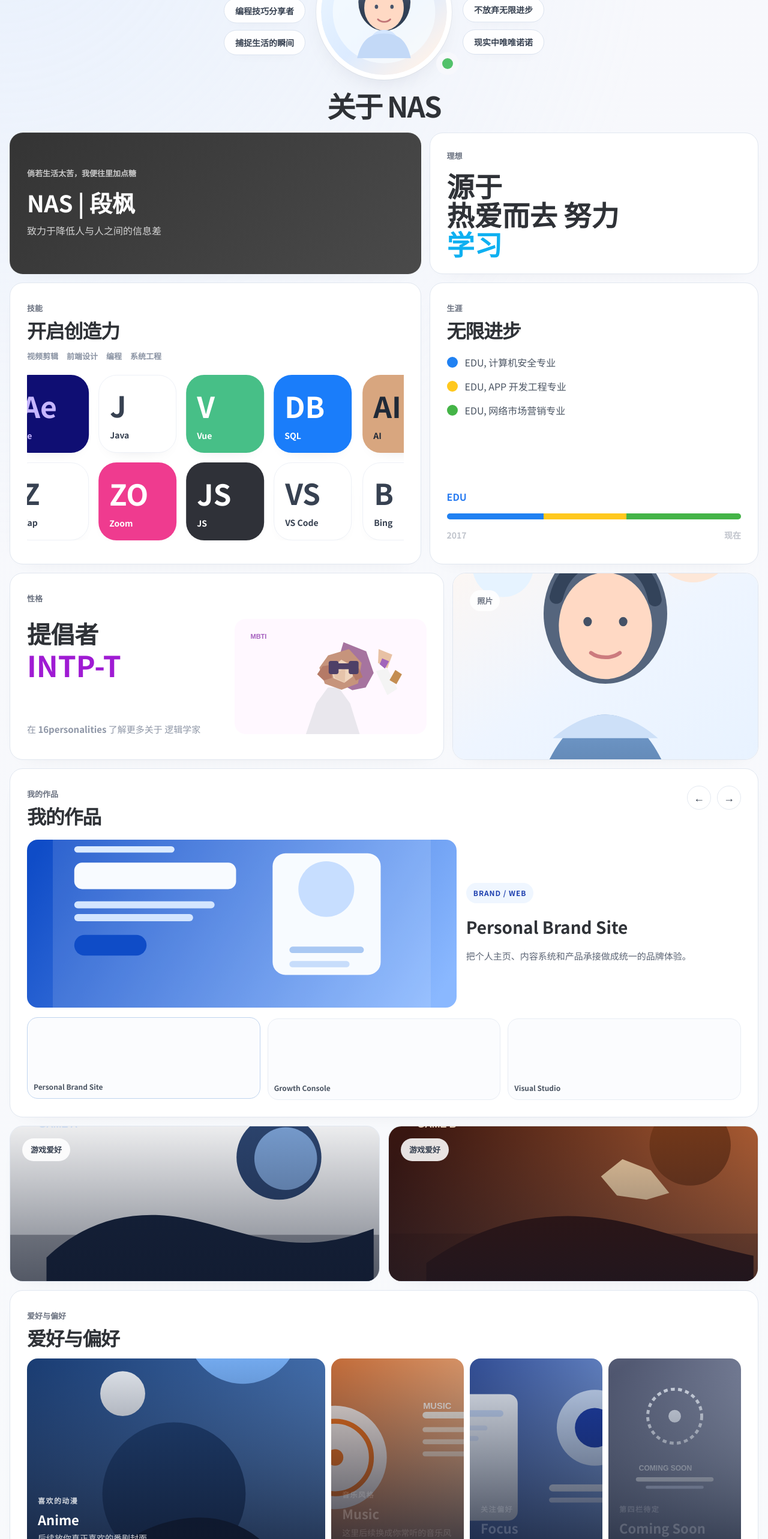
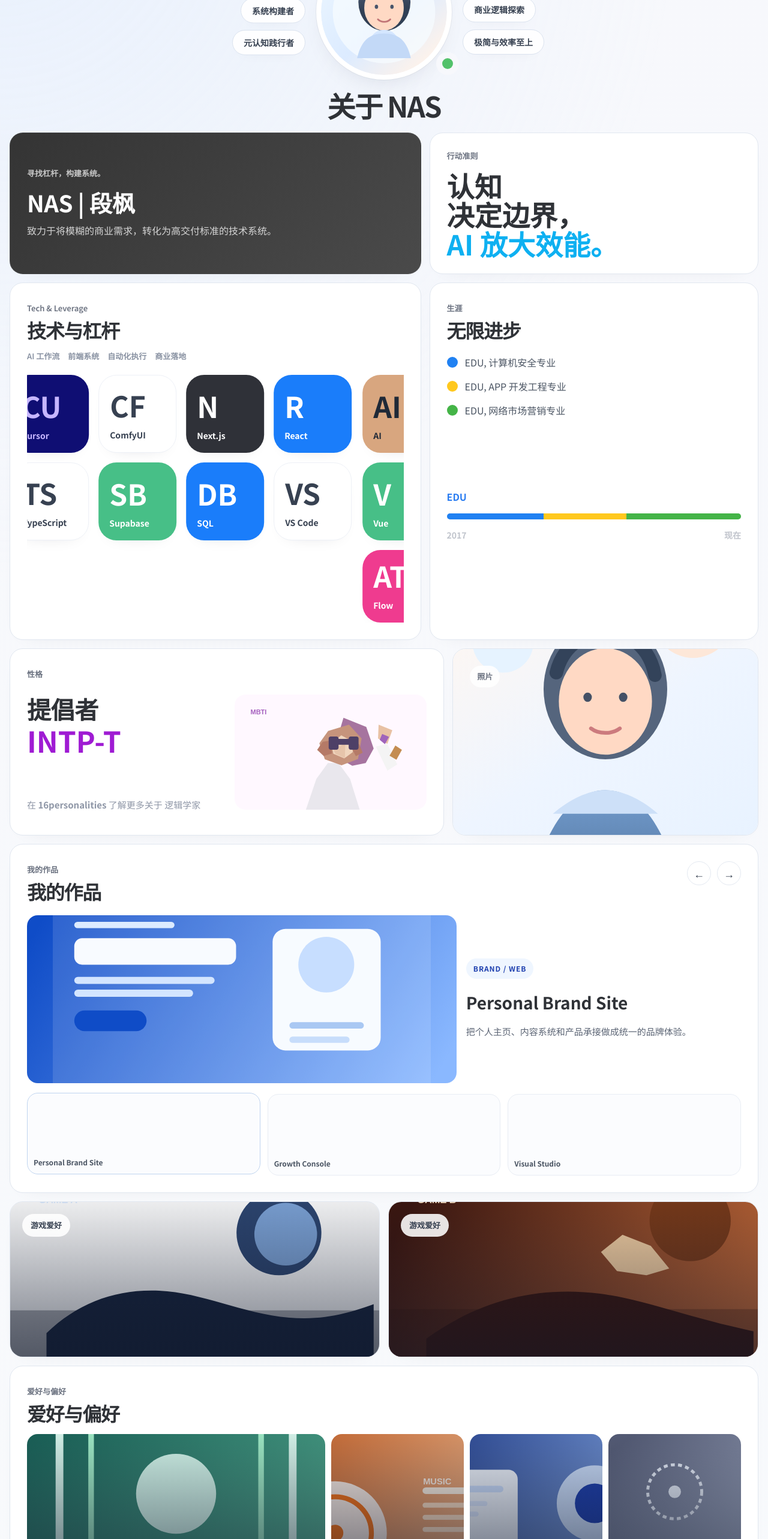
Before and after one commit to moneyperfect/Personal-Blog, a Next.js app: page /zh/about in a window 1280 px wide. Shown: the part 234-2800 px from the top of the page at 60% size. Built offline with nearby package versions, Linux system fonts and the light colour scheme; no server answers.

Commit message:
Refine about copy and interest narrative

```diff
--- a/src/app/[locale]/about/page.tsx
+++ b/src/app/[locale]/about/page.tsx
@@ -7,28 +7,29 @@ type Props = { params: Promise<{ locale: string }> };
 const zhContent: AboutPageContent = {
     hero: {
         pageTitle: '关于 NAS',
-        floatingPills: ['艺术创作发烧友', '编程技巧分享者', '捕捉生活的瞬间', '挖掘编程的秘密', '不放弃无限进步', '现实中唯唯诺诺'],
-        aboutKicker: '倘若生活太苦，我便往里加点糖',
+        floatingPills: ['Vibe Coder', '系统构建者', '元认知践行者', 'AI 杠杆驱动', '商业逻辑探索', '极简与效率至上'],
+        aboutKicker: '寻找杠杆，构建系统。',
         aboutTitle: 'NAS | 段枫',
-        aboutSubtitle: '致力于降低人与人之间的信息差',
-        idealLabel: '理想',
-        idealLines: ['源于', '热爱而去 努力', '学习'],
+        aboutSubtitle: '致力于将模糊的商业需求，转化为高交付标准的技术系统。',
+        idealLabel: '行动准则',
+        idealLines: ['认知', '决定边界，', 'AI 放大效能。'],
     },
     skills: {
-        label: '技能',
-        title: '开启创造力',
-        categories: ['视频剪辑', '前端设计', '编程', '系统工程'],
+        label: 'Tech & Leverage',
+        title: '技术与杠杆',
+        categories: ['AI 工作流', '前端系统', '自动化执行', '商业落地'],
         tiles: [
             { label: 'AI', icon: 'AI', tone: 'sand' },
-            { label: 'Ae', icon: 'Ae', tone: 'indigo' },
-            { label: 'Java', icon: 'J', tone: 'white' },
+            { label: 'Cursor', icon: 'CU', tone: 'indigo' },
+            { label: 'ComfyUI', icon: 'CF', tone: 'white' },
+            { label: 'Next.js', icon: 'N', tone: 'dark' },
+            { label: 'React', icon: 'R', tone: 'blue' },
             { label: 'Vue', icon: 'V', tone: 'green' },
+            { label: 'TypeScript', icon: 'TS', tone: 'white' },
+            { label: 'Supabase', icon: 'SB', tone: 'green' },
             { label: 'SQL', icon: 'DB', tone: 'blue' },
-            { label: 'Bing', icon: 'B', tone: 'white' },
-            { label: 'Zap', icon: 'Z', tone: 'white' },
-            { label: 'Zoom', icon: 'ZO', tone: 'pink' },
-            { label: 'JS', icon: 'JS', tone: 'dark' },
             { label: 'VS Code', icon: 'VS', tone: 'white' },
+            { label: 'Flow', icon: 'AT', tone: 'pink' },
         ],
         careerLabel: '生涯',
         careerTitle: '无限进步',
@@ -92,29 +93,29 @@ const zhContent: AboutPageContent = {
     preferences: [
         {
             label: '喜欢的动漫',
-            title: 'Anime',
-            subtitle: '后续放你真正喜欢的番剧封面',
-            imageSrc: '/about/anime-cosmos.svg',
+            title: 'Steins;Gate / 夏日重现',
+            subtitle: '偏好严密逻辑与时空闭环的系统性叙事。',
+            imageSrc: '/about/anime-circuit.svg',
             imageAlt: '动漫占位图',
         },
         {
-            label: '音乐风格',
-            title: 'Music',
-            subtitle: '这里后续换成你常听的音乐风格图',
+            label: '音乐偏好',
+            title: 'AKASAKI / AI Music',
+            subtitle: '偏好有情绪张力，也带有生成感与实验性的声音纹理。',
             imageSrc: '/about/media-music.svg',
             imageAlt: '音乐占位图',
         },
         {
-            label: '关注偏好',
-            title: 'Focus',
-            subtitle: '这里后续放你长期关注的主题',
+            label: '关注点',
+            title: '元认知与高理性状态',
+            subtitle: '持续关注如何用更高层次的认知框架管理决策、状态与执行。',
             imageSrc: '/about/media-focus.svg',
             imageAlt: '关注偏好占位图',
         },
         {
-            label: '第四栏待定',
+            label: '第四栏待补充',
             title: 'Coming Soon',
-            subtitle: '这一栏先留给后续补充内容',
+            subtitle: '这一栏预留给后续新增的图片、链接或新的长期偏好。',
             imageSrc: '/about/preference-future.svg',
             imageAlt: '占位图',
         },
@@ -129,7 +130,7 @@ const zhContent: AboutPageContent = {
         ],
         aboutTitle: '关于我',
         aboutBody:
-            '我想把这个站点做成一个长期生长的个人空间。它不只是内容容器，也不只是作品展示页，而是一个会持续积累表达、审美和机会承接能力的个人品牌阵地。',
+            '“我不仅是一名信息系统领域的探索者，更倾向于将自己定义为‘系统构建者’。在这里，我不从零造轮子，而是习惯将 AI 作为杠杆，跨越传统代码的壁垒，直接解决现实世界的问题。\n\n无论是主导校园商业项目的落地，还是跨越维吾尔语、汉语到日语（N2）的语言解码，亦或是在健身房推进精确到公斤的增肌计划，我始终坚信：生活与工作中的一切复杂问题，都可以被拆解、量化并优化。”',
         educationTitle: '教育经历',
         educationItems: ['计算机安全专业', 'APP 开发工程专业', '网络市场营销专业'],
         currentTitle: '当前状态',
@@ -137,36 +138,44 @@ const zhContent: AboutPageContent = {
     },
     narrative: {
         routeTitle: '系列路程',
-        routeIntro: '后面的部分暂时保留现有模式，只收敛成更统一的浅色主题与模块节奏。',
-        routeItems: ['开始记录与表达', '转向系统与产品', '形成个人品牌站'],
+        routeIntro: '把表达升级成系统，把系统继续推向可复用、可自动化、可承接商业结果的闭环。',
+        routeItems: ['建立数字分身', '探索 AI 杠杆', '构建自动化商业闭环'],
     },
 };
 
 const jaContent: AboutPageContent = {
     hero: {
         pageTitle: 'About NAS',
-        floatingPills: ['Art creator', 'Coding sharer', 'Capture moments', 'Explore secrets', 'Keep evolving', 'Stay grounded'],
-        aboutKicker: 'If life feels bitter, I add a little sweetness',
+        floatingPills: [
+            'Vibe Coder',
+            'System Builder',
+            'Metacognition',
+            'AI Leverage',
+            'Business Logic',
+            'Minimal & Efficient',
+        ],
+        aboutKicker: 'Find leverage, build systems.',
         aboutTitle: 'NAS | Dan Feng',
-        aboutSubtitle: 'Trying to reduce information gaps between people',
-        idealLabel: 'Ideal',
-        idealLines: ['From', 'passion to effort', 'learning'],
+        aboutSubtitle: 'Turning vague business needs into technical systems with a higher delivery standard.',
+        idealLabel: 'Operating Principle',
+        idealLines: ['Cognition', 'defines the edge,', 'AI amplifies output.'],
     },
     skills: {
-        label: 'Skills',
-        title: 'Creative Engine',
-        categories: ['Video', 'Frontend', 'Coding', 'Systems'],
+        label: 'Tech & Leverage',
+        title: 'Tech & Leverage',
+        categories: ['AI workflows', 'Frontend systems', 'Automation', 'Business delivery'],
         tiles: [
             { label: 'AI', icon: 'AI', tone: 'sand' },
-            { label: 'Ae', icon: 'Ae', tone: 'indigo' },
-            { label: 'Java', icon: 'J', tone: 'white' },
+            { label: 'Cursor', icon: 'CU', tone: 'indigo' },
+            { label: 'ComfyUI', icon: 'CF', tone: 'white' },
+            { label: 'Next.js', icon: 'N', tone: 'dark' },
+            { label: 'React', icon: 'R', tone: 'blue' },
             { label: 'Vue', icon: 'V', tone: 'green' },
+            { label: 'TypeScript', icon: 'TS', tone: 'white' },
+            { label: 'Supabase', icon: 'SB', tone: 'green' },
             { label: 'SQL', icon: 'DB', tone: 'blue' },
-            { label: 'Bing', icon: 'B', tone: 'white' },
-            { label: 'Zap', icon: 'Z', tone: 'white' },
-            { label: 'Zoom', icon: 'ZO', tone: 'pink' },
-            { label: 'JS', icon: 'JS', tone: 'dark' },
             { label: 'VS Code', icon: 'VS', tone: 'white' },
+            { label: 'Flow', icon: 'AT', tone: 'pink' },
         ],
         careerLabel: 'Career',
         careerTitle: 'Keep Improving',
@@ -230,29 +239,29 @@ const jaContent: AboutPageContent = {
     preferences: [
         {
             label: 'Favorite Anime',
-            title: 'Anime',
-            subtitle: 'Later this can hold your real anime covers',
-            imageSrc: '/about/anime-cosmos.svg',
+            title: 'Steins;Gate / Summertime Render',
+            subtitle: 'Drawn to tightly structured stories with logic, recursion, and closed time loops.',
+            imageSrc: '/about/anime-circuit.svg',
             imageAlt: 'Anime placeholder',
         },
         {
             label: 'Music Taste',
-            title: 'Music',
-            subtitle: 'Replace with your preferred music styles later',
+            title: 'AKASAKI / AI Music',
+            subtitle: 'Leaning toward emotionally tense sounds with a generated, experimental texture.',
             imageSrc: '/about/media-music.svg',
             imageAlt: 'Music placeholder',
         },
         {
             label: 'Focus Topics',
-            title: 'Focus',
-            subtitle: 'A place for your long-term interests and themes',
+            title: 'Metacognition & Rationality',
+            subtitle: 'A long-term interest in using higher-order cognition to manage decisions, state, and execution.',
             imageSrc: '/about/media-focus.svg',
             imageAlt: 'Focus placeholder',
         },
         {
             label: 'Fourth Slot',
             title: 'Coming Soon',
-            subtitle: 'Reserved for future content',
+            subtitle: 'Reserved for future images, links, or another long-term preference.',
             imageSrc: '/about/preference-future.svg',
             imageAlt: 'Placeholder image',
         },
@@ -267,7 +276,7 @@ const jaContent: AboutPageContent = {
         ],
         aboutTitle: 'About Me',
         aboutBody:
-            'I want this site to grow into a long-term personal space. Not just a content container, and not only a portfolio, but a place where expression, taste, and real opportunities can accumulate over time.',
+            '"I am not only an explorer in information systems. I am more inclined to define myself as a system builder. Here, I do not insist on building every wheel from scratch. I use AI as leverage to cross the walls of traditional code and solve real problems directly.\n\nWhether it is leading campus business projects, decoding between Uyghur, Chinese, and Japanese (N2), or pushing a kilogram-precise muscle-building plan in the gym, I keep believing that any complex problem in life and work can be decomposed, measured, and optimized."',
         educationTitle: 'Education',
         educationItems: ['Computer Security', 'App Development', 'Network Marketing'],
         currentTitle: 'Current State',
@@ -275,8 +284,8 @@ const jaContent: AboutPageContent = {
     },
     narrative: {
         routeTitle: 'Series Route',
-        routeIntro: 'The later section can keep the current idea, but with a more unified light-theme module rhythm.',
-        routeItems: ['Start from writing', 'Move toward systems', 'Shape a personal brand site'],
+        routeIntro: 'Upgrade expression into systems, then push those systems toward reusable and automated business loops.',
+        routeItems: ['Build a digital twin', 'Explore AI leverage', 'Construct an automated business loop'],
     },
 };
 
--- a/src/app/about.css
+++ b/src/app/about.css
@@ -558,6 +558,10 @@
   color: #5b6474;
 }
 
+.about-about-card p {
+  white-space: pre-line;
+}
+
 .about-inline-link {
   display: inline-flex;
   align-items: center;
```
